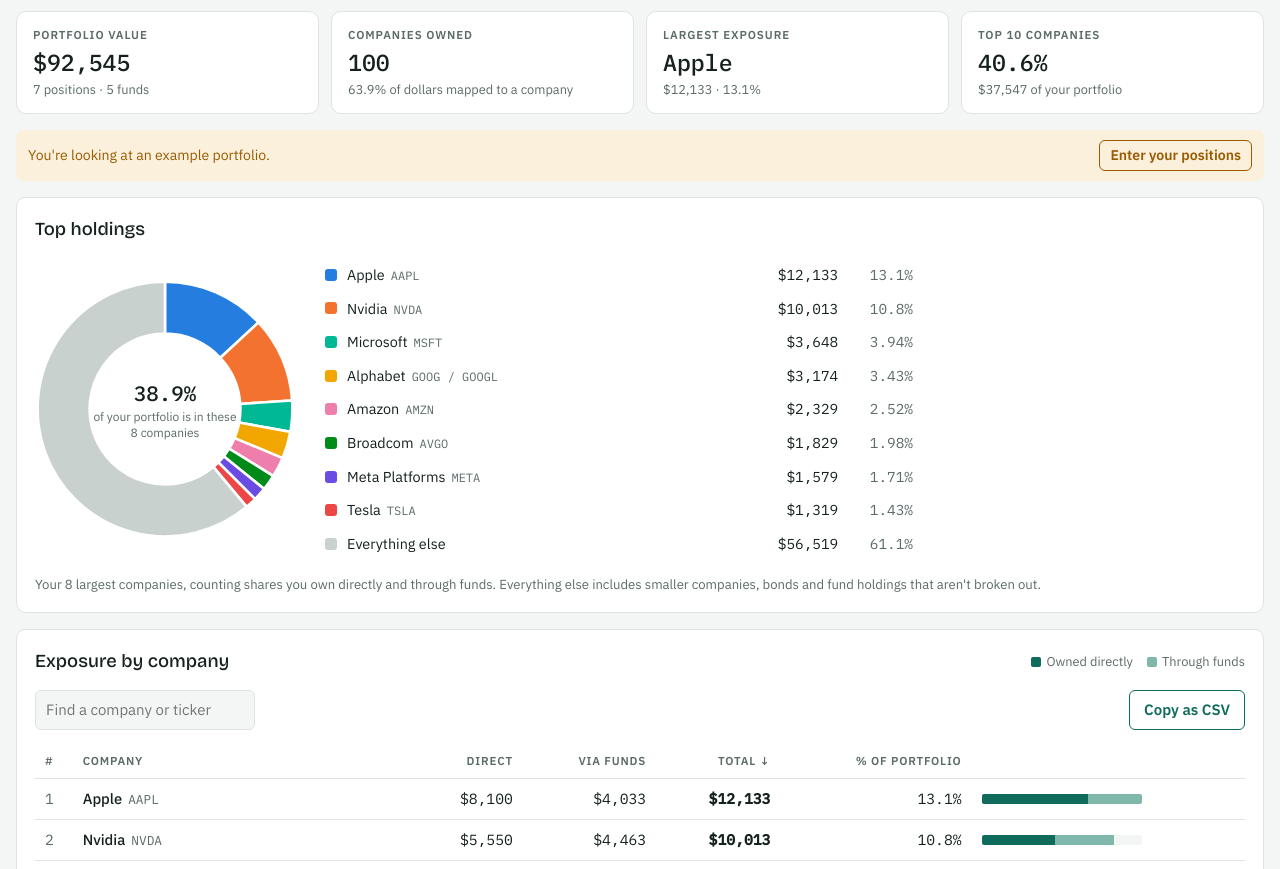
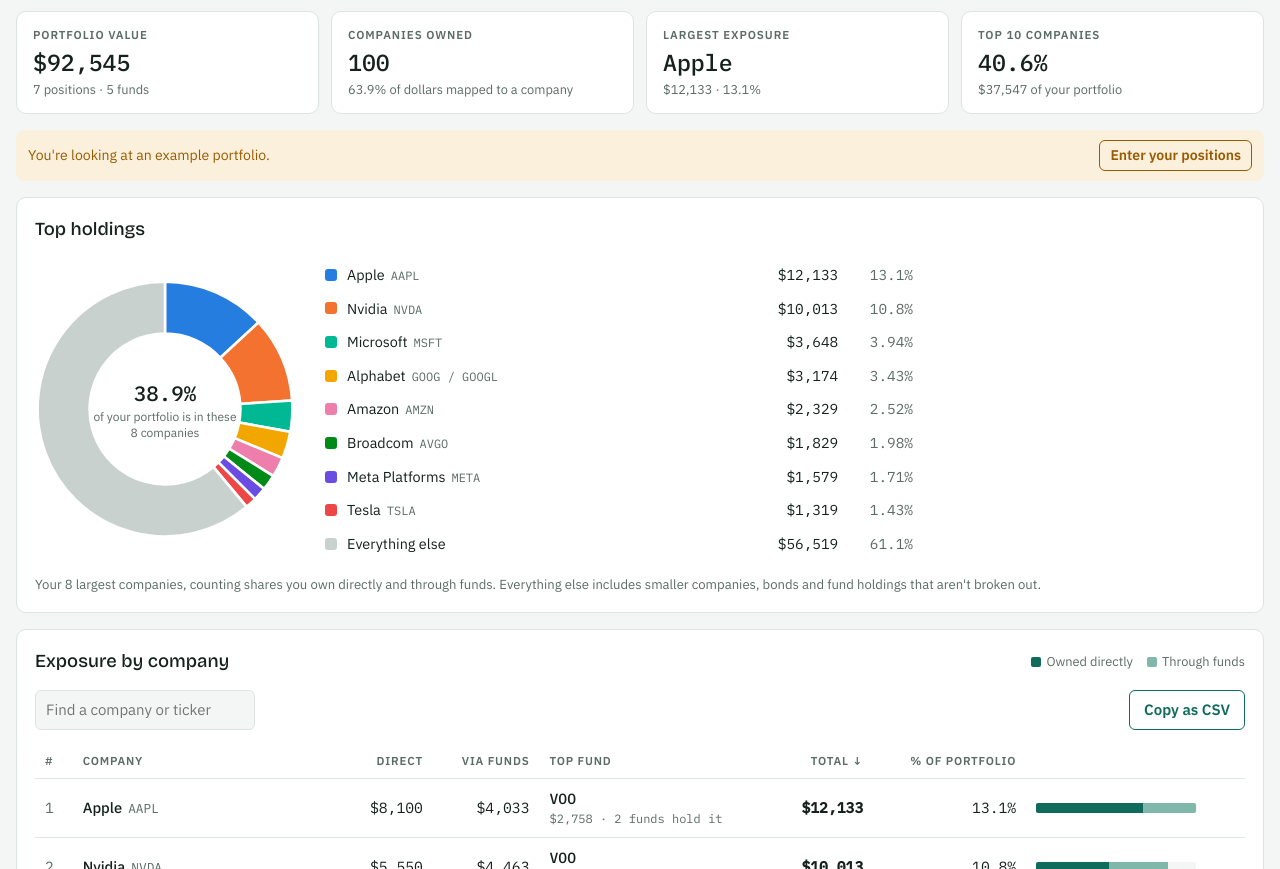
Before and after one commit to JMW2005/Test, a plain HTML site: page etf-lookthrough/index.html in a window 1280 px wide. Shown: the part 83-952 px from the top of the page. Drawn offline with nearby package versions, Linux system fonts and the light colour scheme.

Commit message:
Add a Top fund column to the company exposure table
Shows which of the user's funds gives them the most dollars in each
company, and how many of their funds hold it.

Co-Authored-By: Claude Opus 5.5 <noreply@anthropic.com>
Claude-Session: https://claude.ai/code/session_01MdBEs76D5SyiQvzndJkSuD

```diff
--- a/etf-lookthrough/index.html
+++ b/etf-lookthrough/index.html
@@ -160,6 +160,10 @@ td.co-name .tk { font-family: var(--font-mono); font-size: 0.8rem; color: var(--
 .bar span { display: block; height: 100%; }
 .bar .d { background: var(--accent); }
 .bar .e { background: var(--accent-2); }
+td.topf { white-space: nowrap; }
+td.topf b { font-family: var(--font-mono); font-weight: 500; }
+td.topf small { display: block; font-size: 0.75rem; color: var(--muted); font-family: var(--font-mono); }
+td .muted { color: var(--muted); }
 tr.detail td { background: var(--bg); padding: 10px 10px 12px 44px; }
 .sources { display: grid; grid-template-columns: auto auto 1fr; gap: 2px 16px; font-size: 0.85rem; font-family: var(--font-mono); }
 .sources span:nth-child(3n) { color: var(--muted); }
@@ -268,6 +272,7 @@ footer { color: var(--muted); font-size: 0.82rem; max-width: 90ch; }
               <th scope="col" data-k="name">Company</th>
               <th scope="col" class="r" data-k="direct">Direct</th>
               <th scope="col" class="r" data-k="via">Via funds</th>
+              <th scope="col" data-k="topFund">Top fund</th>
               <th scope="col" class="r" data-k="total" aria-sort="descending">Total</th>
               <th scope="col" class="r" data-k="pct">% of portfolio</th>
               <th scope="col" data-k="bar" aria-label="Direct versus through funds"></th>
@@ -587,7 +592,11 @@ function compute() {
   const rows = [...exp.values()].map(e => {
     const tickers = [...e.tickers].sort();
     const name = (merge && ALIAS_NAME[e.key] && tickers.length > 1) ? ALIAS_NAME[e.key] : nameOf(e.key);
-    return {...e, tickers, name, total:e.direct + e.via, pct: total ? (e.direct + e.via) / total * 100 : 0};
+    const byFund = {};
+    e.sources.forEach(sr => { if (sr.fund) byFund[sr.fund] = (byFund[sr.fund] || 0) + sr.amt; });
+    const best = Object.entries(byFund).sort((a, b) => b[1] - a[1])[0];
+    return {...e, tickers, name, total:e.direct + e.via, pct: total ? (e.direct + e.via) / total * 100 : 0,
+      topFund: best ? best[0] : "", topFundAmt: best ? best[1] : 0, fundCount: Object.keys(byFund).length};
   });
   return {rows, unitem: unitem.sort((a, b) => b.amt - a.amt), total, mapped};
 }
@@ -654,7 +663,7 @@ function renderResults() {
   const rank = new Map(sorted.map((r, i) => [r.key, i + 1]));
   const q = query.trim().toLowerCase();
   let list = rows.filter(r => !q || r.name.toLowerCase().includes(q) || r.tickers.some(t => t.toLowerCase().includes(q)));
-  const val = r => sortKey === "name" ? r.name.toLowerCase() : sortKey === "rank" ? rank.get(r.key) : sortKey === "bar" ? r.via / (r.total || 1) : r[sortKey];
+  const val = r => sortKey === "name" ? r.name.toLowerCase() : sortKey === "rank" ? rank.get(r.key) : sortKey === "bar" ? r.via / (r.total || 1) : sortKey === "topFund" ? (r.topFund || "~") : r[sortKey];
   list.sort((a, b) => { const x = val(a), y = val(b); return (x < y ? -1 : x > y ? 1 : 0) * sortDir; });
   const limit = showAll || q ? list.length : 50;
   const maxTotal = top ? top.total : 1;
@@ -669,6 +678,7 @@ function renderResults() {
       <td class="co-name"><b>${esc(r.name)}</b><span class="tk">${esc(r.tickers.join(" / "))}</span></td>
       <td class="r num">${r.direct ? money(r.direct) : "–"}</td>
       <td class="r num">${r.via ? money(r.via) : "–"}</td>
+      <td class="topf">${r.topFund ? `<b>${esc(r.topFund)}</b><small>${money(r.topFundAmt)}${r.fundCount > 1 ? ` · ${r.fundCount} funds hold it` : ""}</small>` : '<span class="muted">–</span>'}</td>
       <td class="r num"><b>${money(r.total)}</b></td>
       <td class="r num">${pct(r.pct)}</td>
       <td><div class="bar" title="Direct ${money(r.direct)} · via funds ${money(r.via)}"><span class="d" style="width:${dW}%"></span><span class="e" style="width:${eW}%"></span></div></td></tr>`;
@@ -676,10 +686,10 @@ function renderResults() {
       const src = [...r.sources].sort((a, b) => b.amt - a.amt).map(s => s.fund
         ? `<span>${esc(s.fund)}${r.tickers.length > 1 ? " (" + esc(s.t) + ")" : ""}</span><span>${money(s.amt)}</span><span>${pct(s.w)} of ${fmt$.format(s.base)}</span>`
         : `<span>${esc(s.t)} shares</span><span>${money(s.amt)}</span><span>owned directly</span>`).join("");
-      html += `<tr class="detail"><td colspan="7"><div class="sources">${src}</div></td></tr>`;
+      html += `<tr class="detail"><td colspan="8"><div class="sources">${src}</div></td></tr>`;
     }
     return html;
-  }).join("") : `<tr><td colspan="7" class="empty">${q ? "No company matches that search." : 'No positions yet. <a href="#positions">Add your stocks and funds</a> to see your exposure.'}</td></tr>`;
+  }).join("") : `<tr><td colspan="8" class="empty">${q ? "No company matches that search." : 'No positions yet. <a href="#positions">Add your stocks and funds</a> to see your exposure.'}</td></tr>`;
   $("more").hidden = !(list.length > limit);
   $("show-all").textContent = `Show all ${list.length.toLocaleString()}`;
 
@@ -883,7 +893,7 @@ $("merge").addEventListener("change", e => { merge = e.target.checked; store.set
 document.querySelector("#exp-table thead").addEventListener("click", e => {
   const th = e.target.closest("th"); if (!th) return;
   const k = th.dataset.k;
-  if (sortKey === k) sortDir = -sortDir; else { sortKey = k; sortDir = (k === "name" || k === "rank") ? 1 : -1; }
+  if (sortKey === k) sortDir = -sortDir; else { sortKey = k; sortDir = (k === "name" || k === "rank" || k === "topFund") ? 1 : -1; }
   renderResults();
 });
 function toggleRow(tr) { const k = tr.dataset.key; open.has(k) ? open.delete(k) : open.add(k); renderResults(); }
@@ -891,8 +901,8 @@ $("exp-body").addEventListener("click", e => { const tr = e.target.closest("tr.c
 $("exp-body").addEventListener("keydown", e => { if ((e.key === "Enter" || e.key === " ") && e.target.matches("tr.co")) { e.preventDefault(); const k = e.target.dataset.key; toggleRow(e.target); const again = document.querySelector(`tr.co[data-key="${CSS.escape(k)}"]`); if (again) again.focus(); } });
 $("show-all").onclick = () => { showAll = true; renderResults(); };
 $("copy-csv").onclick = () => {
-  const lines = [["Rank","Company","Tickers","Direct","Via funds","Total","Percent of portfolio"].join(",")];
-  [...lastRows].sort((a, b) => b.total - a.total).forEach((r, i) => lines.push([i + 1, `"${r.name.replace(/"/g, '""')}"`, r.tickers.join(" "), r.direct.toFixed(2), r.via.toFixed(2), r.total.toFixed(2), r.pct.toFixed(4)].join(",")));
+  const lines = [["Rank","Company","Tickers","Direct","Via funds","Top fund","Top fund dollars","Total","Percent of portfolio"].join(",")];
+  [...lastRows].sort((a, b) => b.total - a.total).forEach((r, i) => lines.push([i + 1, `"${r.name.replace(/"/g, '""')}"`, r.tickers.join(" "), r.direct.toFixed(2), r.via.toFixed(2), r.topFund, r.topFundAmt.toFixed(2), r.total.toFixed(2), r.pct.toFixed(4)].join(",")));
   const text = lines.join("\n");
   const fallback = () => { $("bulk").hidden = false; $("bulk-text").value = text; $("bulk-text").select(); toast("Copy was blocked. The CSV is selected in the paste box, press Ctrl+C."); };
   try { navigator.clipboard.writeText(text).then(() => toast(`Copied ${lastRows.length} rows as CSV.`), fallback); } catch { fallback(); }
```
